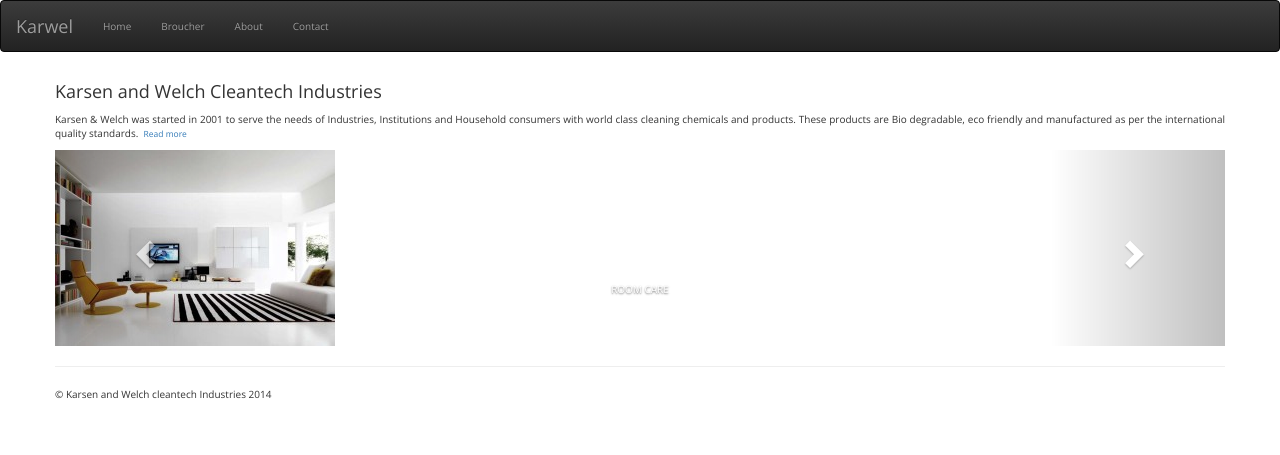
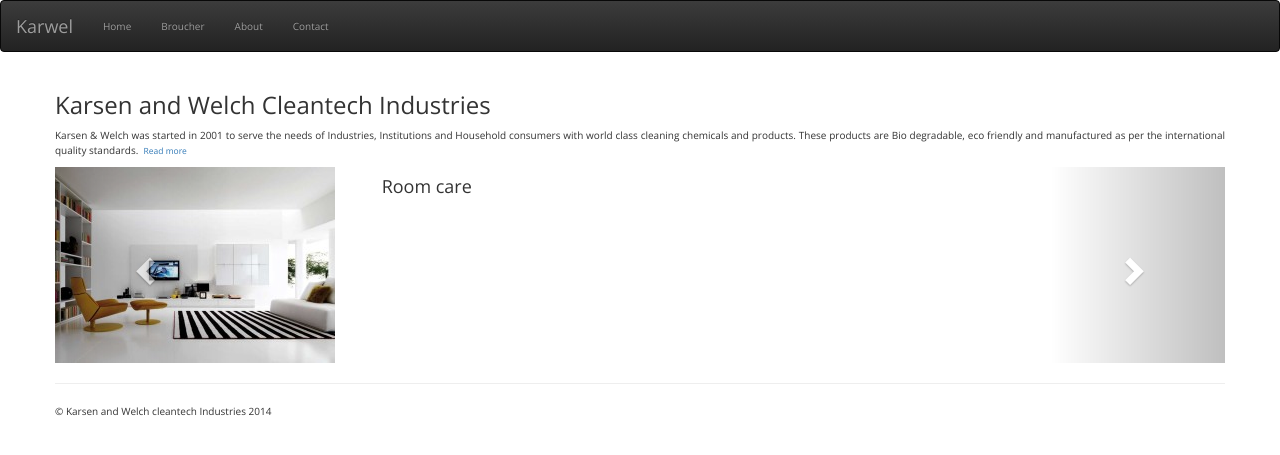
Before and after one commit to soundarmoorthy/karsenandwelch, a Jekyll site: the page built from index.html, in a window 1280 px wide. Shown: the top 455 px of the page. Built offline with Jekyll 4.4.1, drawn with Linux system fonts in a browser that asks for light colours; nearby versions of some CDN libraries; Markdown is read by kramdown in place of the engine named in the settings.

Commit message:
Separate the product ad section from the index page.

```diff
--- a/_includes/bootstrap.html
+++ b/_includes/bootstrap.html
@@ -17,7 +17,19 @@
 
 <style type="text/css">
 
-body { font-family: 'Open Sans', sans-serif; font-size: 1em;}
+
+
+@media and (max-device-width : 480px) {
+      body { text-rendering: optimizeSpeed; }
+ }
+
+
+
+body
+{
+  font-family: 'Open Sans', sans-serif; font-size: 1em;
+  text-rendering: optimizeLegibility;
+}
 div { font-family: 'Open Sans', sans-serif; font-size: 1em;}
 p { font-family: 'Open Sans', sans-serif; font-size:1em;}
 
--- /dev/null
+++ b/_includes/industrialcare.html
@@ -0,0 +1,9 @@
+      <table>
+        <tr>
+          <td width="30%">
+            <img src="/assets/img/industrialcare.jpg" class="img-responsive" alt="Industrial care image is missing">
+          </td>
+          <td width="70%">
+          </td>
+        </tr>
+      </table>
--- /dev/null
+++ b/_includes/kitchencare.html
@@ -0,0 +1,9 @@
+      <table>
+        <tr>
+          <td width="30%">
+            <img src="/assets/img/kitchencare.jpg" class="img-responsive" alt="Kitchen care image is missing">
+          </td>
+          <td width="70%">
+          </td>
+        </tr>
+      </table>
--- /dev/null
+++ b/_includes/retailcare.html
@@ -0,0 +1,9 @@
+      <table>
+        <tr>
+          <td width="30%">
+            <img src="/assets/img/retailcare.jpg" class="img-responsive" alt="Retail care image is missing">
+          </td>
+          <td width="70%">
+          </td>
+        </tr>
+      </table>
--- /dev/null
+++ b/_includes/roomcare.html
@@ -0,0 +1,11 @@
+      <table>
+        <tr>
+          <td width="30%">
+            <img src="/assets/img/roomcare.jpg" class="img-responsive" alt="Roomcare image is missing">
+          </td>
+          <td width="5%"></td>
+          <td width="65%" valign="top">
+	    <h4>Room care</h4>
+          </td>
+        </tr>
+      </table>
--- a/index.html
+++ b/index.html
@@ -2,7 +2,7 @@
 layout: default
 ---
 
-        <h4>Karsen and Welch Cleantech Industries</h4>
+        <h3>Karsen and Welch Cleantech Industries</h3>
         <p style="text-align:justify">Karsen & Welch was started in 2001 to serve the needs of Industries, Institutions and  Household consumers with world class cleaning chemicals and products. These products are Bio degradable, eco friendly and manufactured as per the international quality standards.&nbsp; <a href="aboutus"><small>Read more</small></a></p>
 
 <div id="carousel-example-generic" class="carousel slide" data-ride="carousel">
@@ -17,63 +17,18 @@
   <!-- Wrapper for slides -->
   <div class="carousel-inner">
     <div class="item active">
-      <table>
-        <tr>
-          <td width="30%">
-            <img src="/assets/img/roomcare.jpg" class="img-responsive" alt="Roomcare image is missing">
-          </td>
-          <td width="70%">
-            <div class="carousel-caption">
-              ROOM CARE
-            </div>
-          </td>
-        </tr>
-      </table>
+      {% include roomcare.html %}
     </div>
     <div class="item">
-      <table>
-        <tr>
-          <td width="30%">
-            <img src="/assets/img/kitchencare.jpg" class="img-responsive" alt="Kitchen care image is missing">
-          </td>
-          <td width="70%">
-            <div class="carousel-caption">
-              KITCHEN CARE
-            </div>
-          </td>
-        </tr>
-      </table>
+      {% include kitchencare.html %}
     </div>
 
     <div class="item">
-      <table>
-        <tr>
-          <td width="30%">
-            <img src="/assets/img/retailcare.jpg" class="img-responsive" alt="Retail care image is missing">
-          </td>
-          <td width="70%">
-            <div class="carousel-caption">
-              RETAIL CARE
-            </div>
-          </td>
-        </tr>
-      </table>
+      {% include retailcare.html %}
     </div>
 
     <div class="item">
-
-      <table>
-        <tr>
-          <td width="30%">
-            <img src="/assets/img/industrialcare.jpg" class="img-responsive" alt="Industrial care image is missing">
-          </td>
-          <td width="70%">
-            <div class="carousel-caption">
-              INDUSTRIAL CARE
-            </div>
-          </td>
-        </tr>
-      </table>
+      {% include industrialcare.html %}
     </div>
   </div>
 
```
